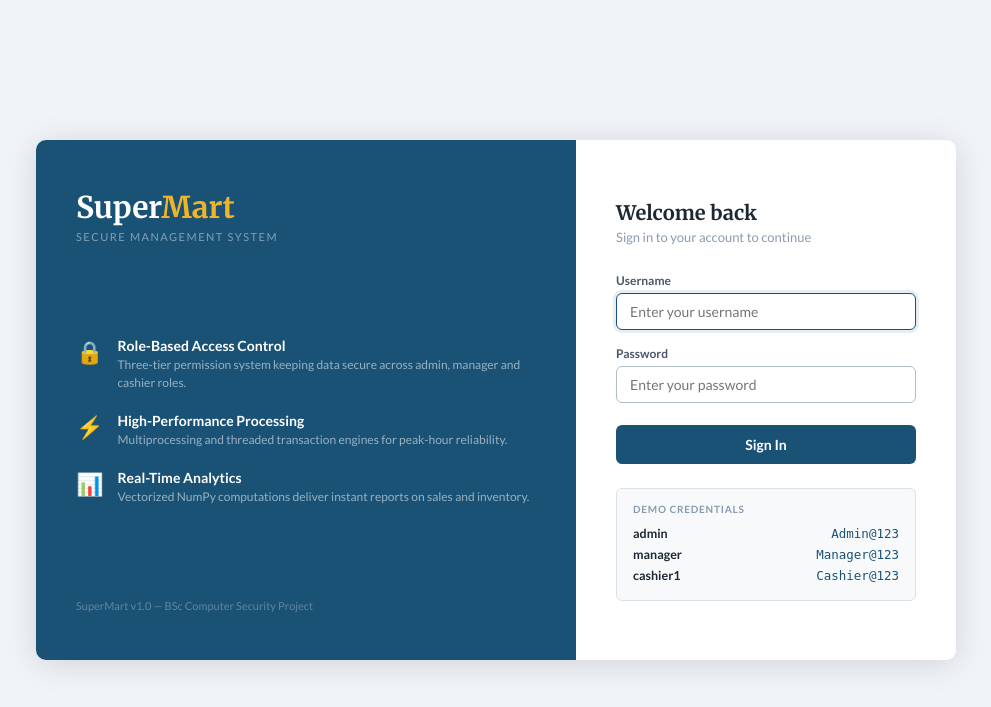
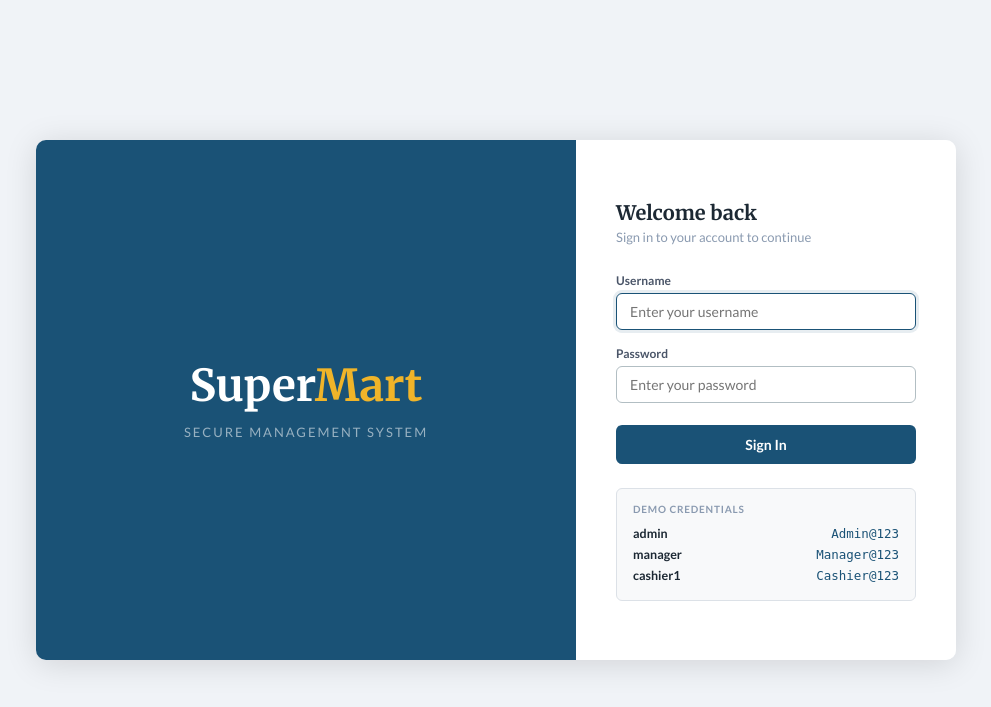
Before and after one commit to akash30504/Supermarket_System, a Flask app: page /login in a window 1280 px wide. Shown: the top 707 px of the page, without its empty margins (144-1135 px from the left). Run offline with Flask 3, Linux system fonts and the light colour scheme.

Commit message:
Update login.html

```diff
--- a/templates/login.html
+++ b/templates/login.html
@@ -4,23 +4,19 @@
 <meta charset="UTF-8"/>
 <meta name="viewport" content="width=device-width,initial-scale=1.0"/>
 <title>Sign In — SuperMart</title>
-<link href="https://fonts.googleapis.com/css2?family=Lato:wght@400;700;900&family=Merriweather:wght@700&display=swap" rel="stylesheet"/>
+<link href="https://fonts.googleapis.com/css2?family=Lato:wght@400;700;900&family=Merriweather:wght@400;700&display=swap" rel="stylesheet"/>
 <style>
 *{box-sizing:border-box;margin:0;padding:0;}
 body{font-family:'Lato',sans-serif;background:#f0f3f7;min-height:100vh;display:flex;align-items:center;justify-content:center;}
 .page{display:flex;width:100%;max-width:920px;min-height:520px;box-shadow:0 4px 32px rgba(0,0,0,0.13);border-radius:10px;overflow:hidden;}
 
-.left{background:#1a5276;flex:1;padding:48px 40px;display:flex;flex-direction:column;justify-content:space-between;}
-.brand-name{font-family:'Merriweather',serif;font-size:30px;font-weight:700;color:#fff;}
+/* LEFT PANEL — centered brand name only */
+.left{background:#1a5276;flex:1;padding:48px 40px;display:flex;flex-direction:column;align-items:center;justify-content:center;}
+.brand-name{font-family:'Merriweather',serif;font-size:44px;font-weight:700;color:#fff;text-align:center;line-height:1.2;}
 .brand-name span{color:#f0b429;}
-.brand-sub{font-size:11px;color:rgba(255,255,255,0.45);text-transform:uppercase;letter-spacing:1.5px;margin-top:4px;}
-.left-body{flex:1;display:flex;flex-direction:column;justify-content:center;gap:20px;}
-.feature{display:flex;align-items:flex-start;gap:14px;}
-.feat-icon{font-size:22px;margin-top:1px;}
-.feat-title{font-size:14px;font-weight:700;color:#fff;margin-bottom:2px;}
-.feat-desc{font-size:12px;color:rgba(255,255,255,0.55);line-height:1.5;}
-.left-footer{font-size:11px;color:rgba(255,255,255,0.3);}
+.brand-sub{font-size:13px;color:rgba(255,255,255,0.55);text-transform:uppercase;letter-spacing:2px;margin-top:12px;text-align:center;}
 
+/* RIGHT PANEL */
 .right{background:#fff;width:380px;flex-shrink:0;padding:44px 40px;display:flex;flex-direction:column;justify-content:center;}
 .login-title{font-family:'Merriweather',serif;font-size:20px;font-weight:700;color:#1c2833;margin-bottom:4px;}
 .login-sub{font-size:13px;color:#8a9ab0;margin-bottom:28px;}
@@ -43,37 +39,14 @@ body{font-family:'Lato',sans-serif;background:#f0f3f7;min-height:100vh;display:f
 </head>
 <body>
 <div class="page">
+
+  <!-- LEFT — brand name only, centered -->
   <div class="left">
-    <div>
-      <div class="brand-name">Super<span>Mart</span></div>
-      <div class="brand-sub">Secure Management System</div>
-    </div>
-    <div class="left-body">
-      <div class="feature">
-        <div class="feat-icon">🔒</div>
-        <div>
-          <div class="feat-title">Role-Based Access Control</div>
-          <div class="feat-desc">Three-tier permission system keeping data secure across admin, manager and cashier roles.</div>
-        </div>
-      </div>
-      <div class="feature">
-        <div class="feat-icon">⚡</div>
-        <div>
-          <div class="feat-title">High-Performance Processing</div>
-          <div class="feat-desc">Multiprocessing and threaded transaction engines for peak-hour reliability.</div>
-        </div>
-      </div>
-      <div class="feature">
-        <div class="feat-icon">📊</div>
-        <div>
-          <div class="feat-title">Real-Time Analytics</div>
-          <div class="feat-desc">Vectorized NumPy computations deliver instant reports on sales and inventory.</div>
-        </div>
-      </div>
-    </div>
-    <div class="left-footer">SuperMart v1.0 &mdash; BSc Computer Security Project</div>
+    <div class="brand-name">Super<span>Mart</span></div>
+    <div class="brand-sub">Secure Management System</div>
   </div>
 
+  <!-- RIGHT — login form -->
   <div class="right">
     <div class="login-title">Welcome back</div>
     <div class="login-sub">Sign in to your account to continue</div>
@@ -101,6 +74,7 @@ body{font-family:'Lato',sans-serif;background:#f0f3f7;min-height:100vh;display:f
       <div class="cred-row"><span>cashier1</span><span>Cashier@123</span></div>
     </div>
   </div>
+
 </div>
 </body>
 </html>
```
